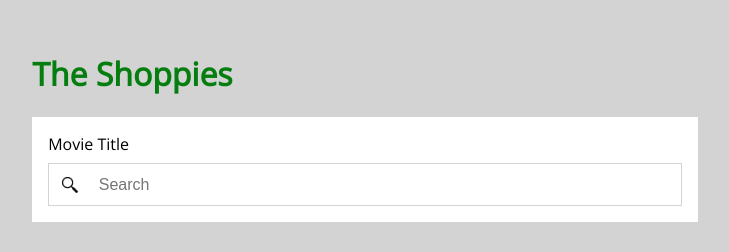
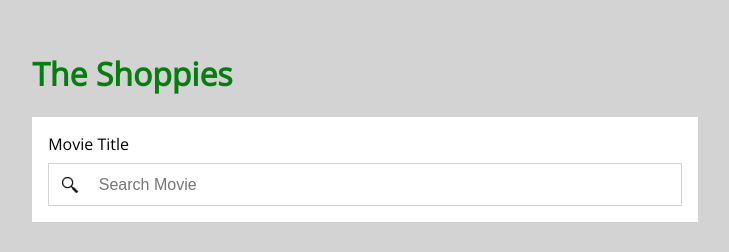
Before and after one commit to ChengCalvin/shopify-frontend-challenge, a React (Create React App) app: page / in a window 1280 px wide. Shown: the part 197-449 px from the top of the page, without its empty margins (275-1004 px from the left). Built offline with nearby package versions, Linux system fonts and the light colour scheme.

Commit message:
update button design

```diff
--- a/src/components/NomineeList/NomineeList.css
+++ b/src/components/NomineeList/NomineeList.css
@@ -16,8 +16,7 @@
 .nomineescontainer ul {
   height: fit-content;
   margin-top: 0;
-
-  width: auto;
+  width: 80%;
 }
 
 .nomineescontainer li {
@@ -38,6 +37,7 @@
   height: 2rem;
   padding-left: 2rem;
   padding-right: 2rem;
+  border-radius: 5rem;
 }
 
 @media (max-width: 768px) {
--- a/src/components/SearchBar/SearchBar.js
+++ b/src/components/SearchBar/SearchBar.js
@@ -14,7 +14,7 @@ const SearchBar = (props) => {
       />
       <input
         type="text"
-        placeholder="Search"
+        placeholder="Search Movie"
         onChange={props.inputChanged}
         value={props.movieTitle}
         onKeyPress={props.movieSearch}
--- a/src/components/SearchResults/SearchResults.css
+++ b/src/components/SearchResults/SearchResults.css
@@ -40,6 +40,7 @@
   padding-right: 2rem;
   margin-bottom: 0.5rem;
   margin-left: 1rem;
+  border-radius: 5rem;
 }
 
 @media (max-width: 768px) {
```
Also changed, not shown: 1 other file (tests, documents, lock files or other folders).
